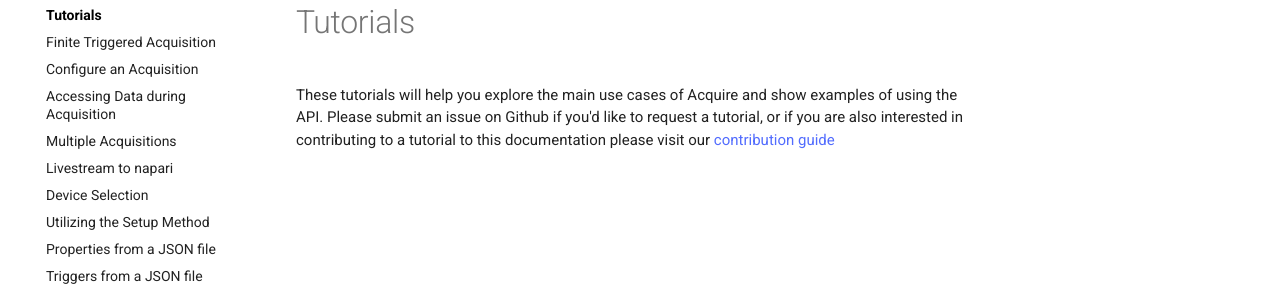
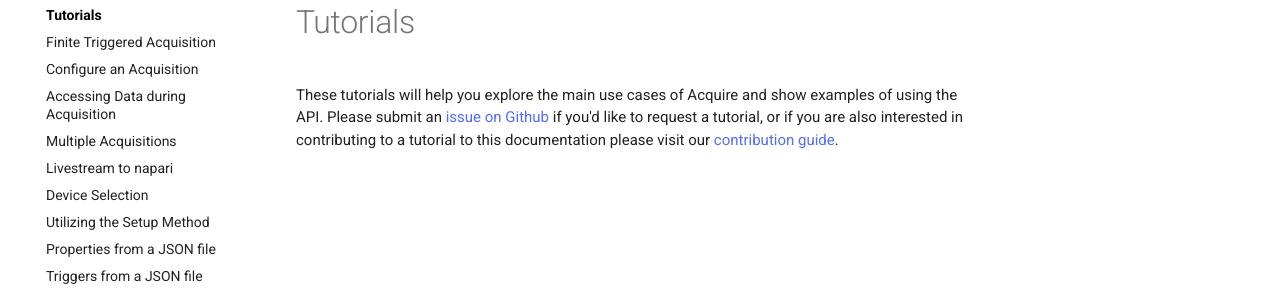
Before and after one commit to melissawm/acquire-docs, an MkDocs documentation site: the page built from docs/tutorials/index.md, in a window 1280 px wide. Shown: the part 144-439 px from the top of the page. Built offline with MkDocs 1.6.1 and Material for MkDocs 9.7.7, drawn with Linux system fonts in a browser that asks for light colours; nearby versions of some CDN libraries; comment, search, counter and statistics services are not loaded; part of the change alters nothing that is shown.

```diff
--- a/docs/tutorials/index.md
+++ b/docs/tutorials/index.md
@@ -1,7 +1,7 @@
 # Tutorials
 
 These tutorials will help you explore the main use cases of Acquire and show
-examples of using the API. Please submit an issue on Github if you'd like to
+examples of using the API. Please submit an [issue on Github](https://github.com/acquire-project/acquire-docs/issues/new) if you'd like to
 request a tutorial, or if you are also interested in contributing to a tutorial
 to this documentation please visit our
-[contribution guide](../for_contributors/index.md)
+[contribution guide](../for_contributors/index.md).
```
